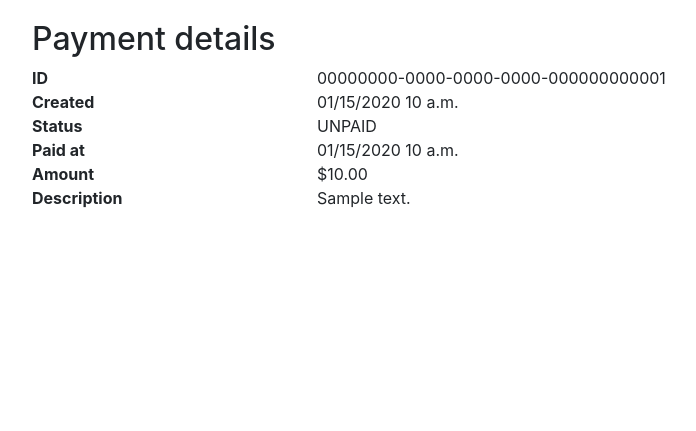
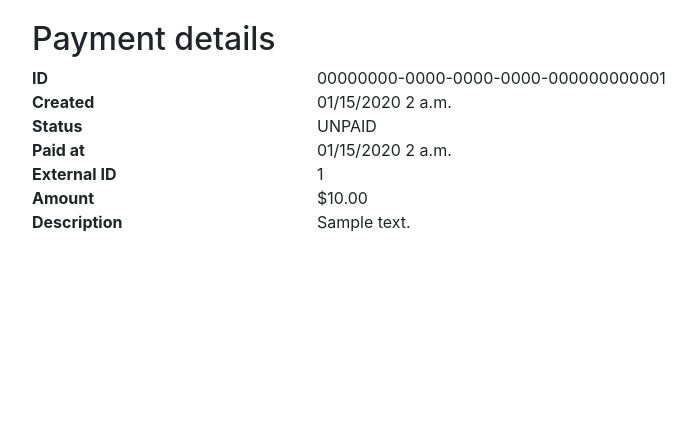
Before and after one commit to amschaal/payment, a Django app: page /payments/00000000-0000-0000-0000-000000000001/ in a window 1280 px wide. Shown: the part 56-487 px from the top of the page, without its empty margins (53-749 px from the left). Run offline with Django 3.2, Linux system fonts and the light colour scheme; tables that the repository leaves empty hold one stand-in row (values such as "Sample post"); some libraries are stand-ins or nearby versions.

Commit message:
show external id, fix timezone

```diff
--- a/payment/settings.py
+++ b/payment/settings.py
@@ -106,7 +106,7 @@ AUTH_PASSWORD_VALIDATORS = [
 
 LANGUAGE_CODE = 'en-us'
 
-TIME_ZONE = 'UTC'
+TIME_ZONE = 'America/Los_Angeles'
 
 USE_I18N = True
 
--- a/payment/templates/payment/payment.html
+++ b/payment/templates/payment/payment.html
@@ -37,6 +37,16 @@
   </div>
 </div>
 {% endif %}
+{% if payment.external_id %}
+<div class="row">
+  <div class="col-3">
+    <strong>External ID</strong>
+  </div>
+  <div class="col">
+    {{payment.external_id}}
+  </div>
+</div>
+{% endif %}
 <div class="row">
   <div class="col-3">
     <strong>Amount</strong>
```
